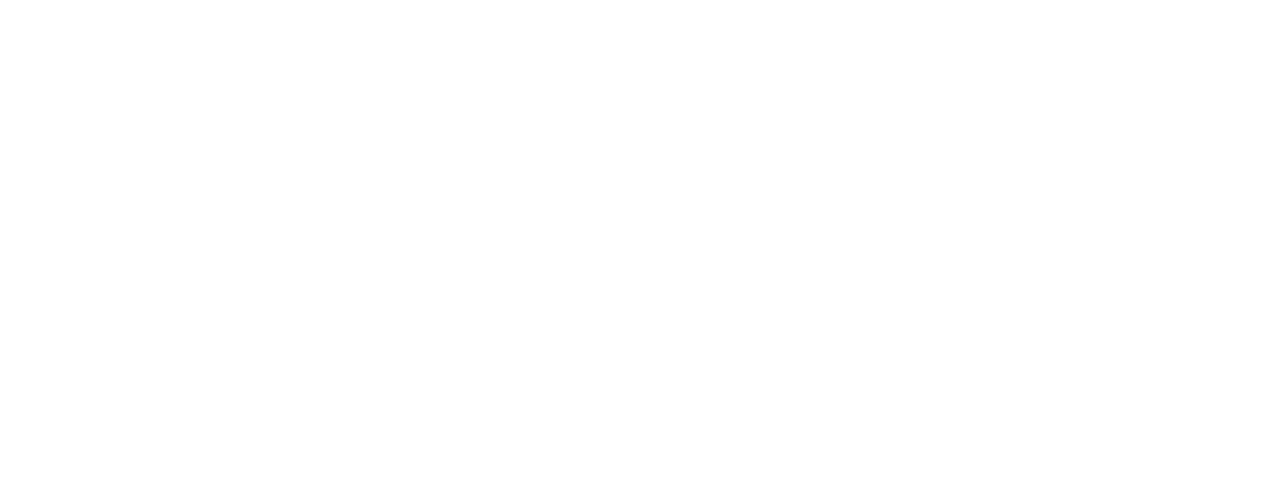
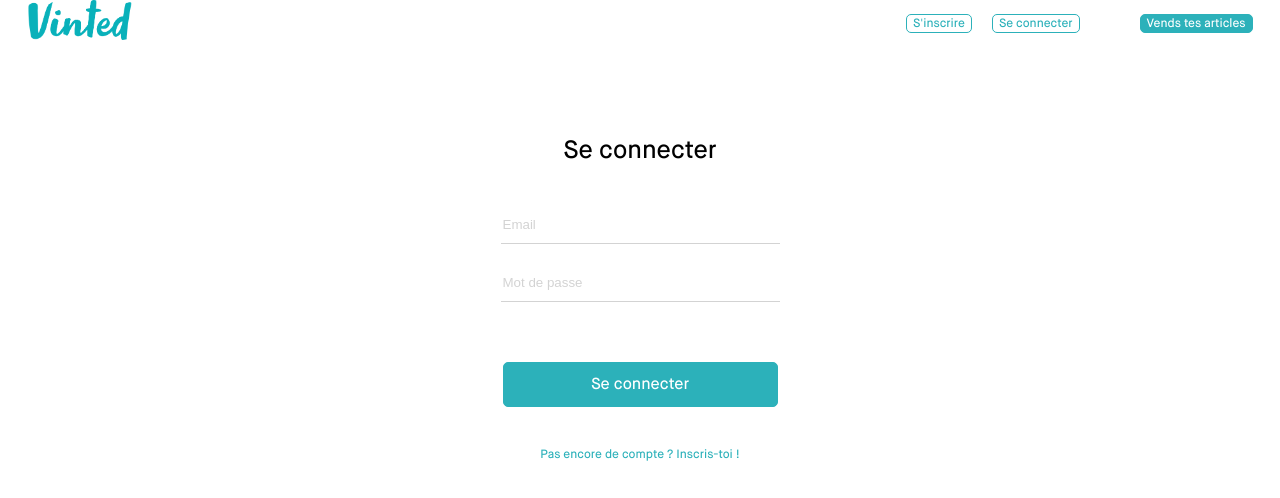
Before and after one commit to emmanuel-sarpedon/vinted-front-end, a React (Create React App) app: page /login in a window 1280 px wide. Shown: the top 498 px of the page. Built offline with nearby package versions, Linux system fonts and the light colour scheme; the HTML template or start-up script is replaced by a standard one.

Commit message:
new container Login added

```diff
--- a/src/App.js
+++ b/src/App.js
@@ -3,6 +3,7 @@
 import { BrowserRouter as Router, Switch, Route } from "react-router-dom";
 
 import Signup from "./containers/Signup/Signup";
+import Login from "./containers/Login/Login";
 import Home from "./containers/Home/Home";
 import Offer from "./containers/Offer/Offer";
 
@@ -20,6 +21,9 @@
           <Route path="/signup">
             <Signup />
           </Route>
+          <Route path="/login">
+            <Login />
+          </Route>
         </Switch>
       </Router>
     </div>
--- a/src/Components/Header/Header.js
+++ b/src/Components/Header/Header.js
@@ -42,7 +42,9 @@
               <button className="thin">
                 <Link to="/signup">S'inscrire</Link>
               </button>
-              <button className="thin">Se connecter</button>
+              <button className="thin">
+                <Link to="/login">Se connecter</Link>
+              </button>
             </>
           )}
 
--- /dev/null
+++ b/src/containers/Login/Login.js
@@ -0,0 +1,74 @@
+import axios from "axios";
+import Cookies from "js-cookie";
+
+import Header from "../../Components/Header/Header";
+
+import { useState } from "react";
+import { Link, useHistory } from "react-router-dom";
+
+import "./Login.scss";
+
+const Login = () => {
+  const url = "https://api-vinted.herokuapp.com";
+
+  const [email, setEmail] = useState("");
+  const [password, setPassword] = useState("");
+
+  let history = useHistory();
+
+  const handleChangeEmail = (e) => {
+    const value = e.target.value;
+    setEmail(value);
+  };
+  const handleChangePassword = (e) => {
+    const value = e.target.value;
+    setPassword(value);
+  };
+
+  const handleSubmit = async (e) => {
+    e.preventDefault();
+
+    const fields = {
+      email: email,
+      password: password,
+    };
+
+    try {
+      const response = await axios.post(url + "/user/login", fields);
+      if (response.status === 200) {
+        Cookies.set("token", response.data.token);
+        history.push("/");
+      } else {
+        alert(response);
+      }
+    } catch (error) {
+      alert(error);
+    }
+  };
+
+  return (
+    <div className="login">
+      <Header />
+      <form onSubmit={handleSubmit}>
+        <div>Se connecter</div>
+        <input
+          type="email"
+          placeholder="Email"
+          value={email}
+          onChange={handleChangeEmail}
+        />
+        <input
+          type="password"
+          placeholder="Mot de passe"
+          value={password}
+          onChange={handleChangePassword}
+        />
+        <button type="submit">Se connecter</button>
+        <Link to="/signup">Pas encore de compte ? Inscris-toi !</Link>
+        <div>{}</div>
+      </form>
+    </div>
+  );
+};
+
+export default Login;
--- /dev/null
+++ b/src/containers/Login/Login.scss
@@ -0,0 +1,46 @@
+@import "../../color.scss";
+
+.login {
+  display: flex;
+  flex-direction: column;
+
+  form {
+    height: 100%;
+    width: 275px;
+    margin: 50px auto;
+    display: flex;
+    flex-direction: column;
+    align-items: center;
+    justify-content: space-between;
+    font-family: "MaisonNeue";
+
+    div {
+      margin: 40px 0;
+      font-size: 25px;
+    }
+
+    input {
+      margin-bottom: 20px;
+      border: none;
+      border-bottom: 1px solid lightgray;
+      height: 35px;
+      width: 100%;
+      outline: none;
+      &::placeholder {
+        color: lightgray;
+      }
+    }
+
+    button {
+      width: 100%;
+      margin: 40px 0;
+      height: 45px;
+      font-size: 16px;
+    }
+
+    a {
+      color: $main-color;
+      font-size: 12px;
+    }
+  }
+}
--- a/src/containers/Signup/Signup.js
+++ b/src/containers/Signup/Signup.js
@@ -88,6 +88,9 @@
           type="tel"
           placeholder="Téléphone"
           value={phone}
+          minLength="10"
+          maxLength="10"
+          pattern="[0-9]{10}"
           onChange={handleChangePhone}
         />
         <input
--- a/src/containers/Signup/Signup.scss
+++ b/src/containers/Signup/Signup.scss
@@ -1,8 +1,6 @@
 .signup {
   display: flex;
   flex-direction: column;
-}
-
   form {
     height: 100%;
     width: 275px;
@@ -67,3 +65,4 @@
       font-size: 16px;
     }
   }
+}
```
Lines whose indentation alone changed are shown as unchanged.
